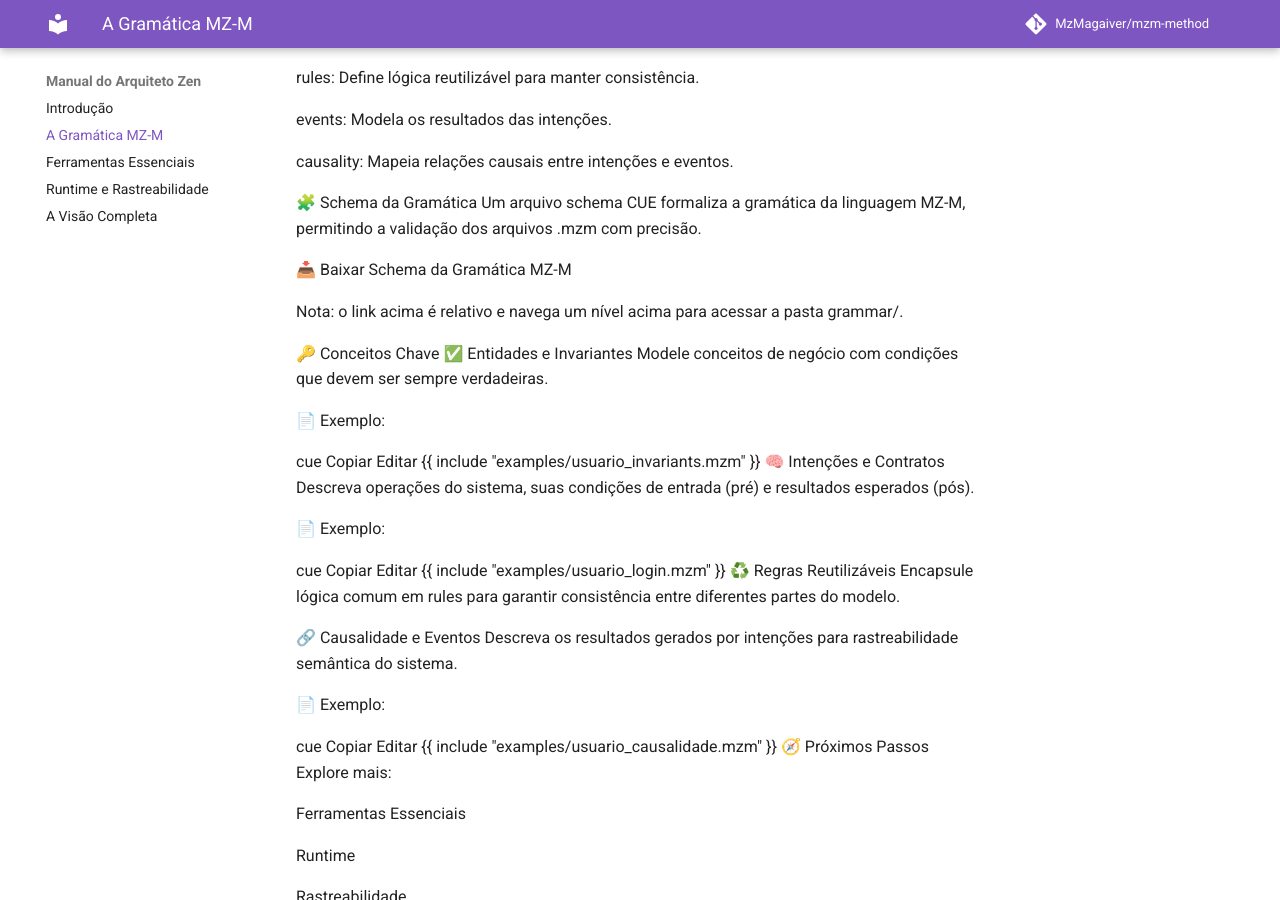
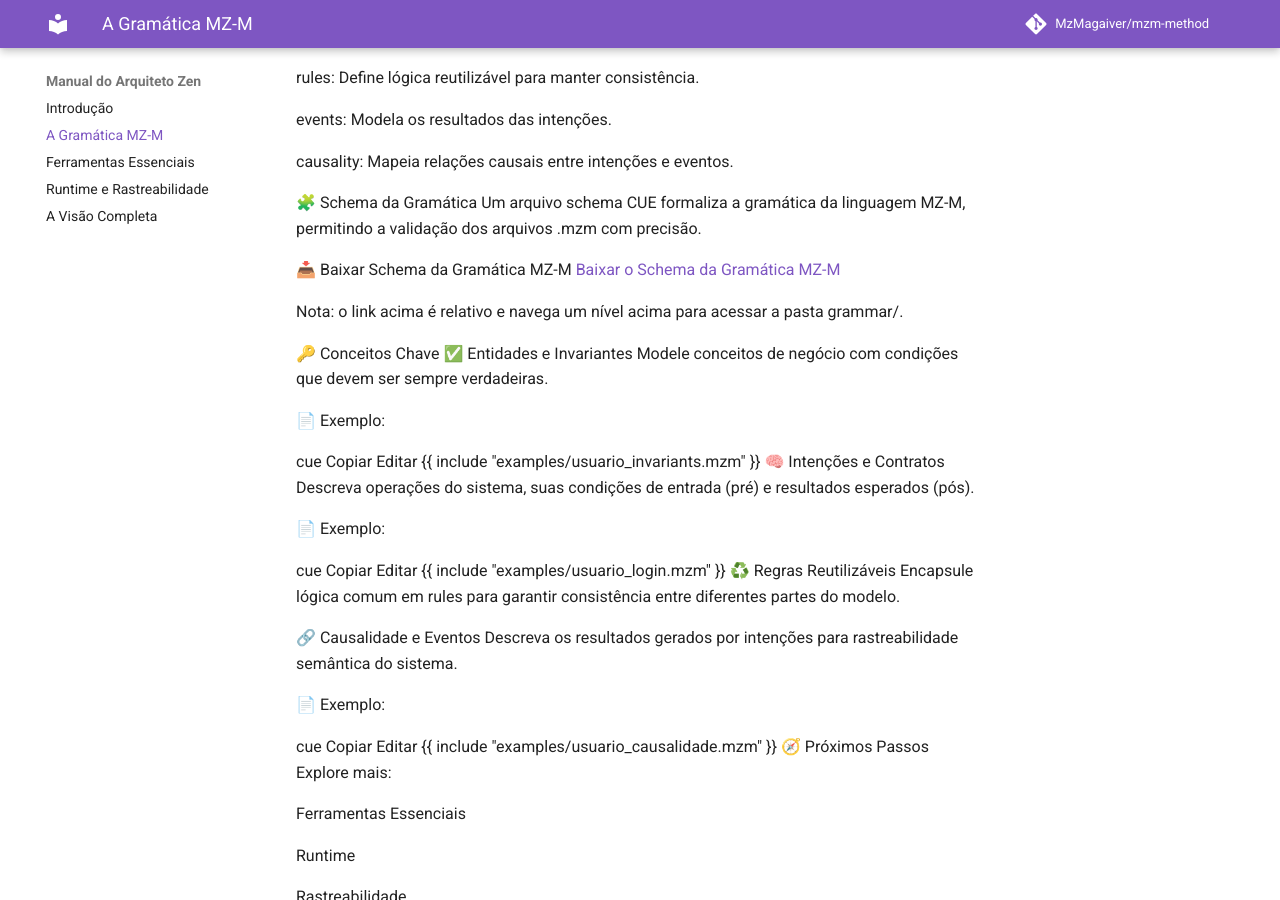
Before and after one commit to MzMagaiver/mzm-method, an MkDocs documentation site: the page built from docs/manual/gramatica.md, in a window 1280 px wide and 900 px high, scrolled down 447 px. Built offline with MkDocs 1.6.1 and Material for MkDocs 9.7.7, drawn with Linux system fonts in a browser that asks for light colours; comment, search, counter and statistics services are not loaded.

Commit message:
Update gramatica.md

```diff
--- a/docs/manual/gramatica.md
+++ b/docs/manual/gramatica.md
@@ -19,7 +19,7 @@
 🧩 Schema da Gramática
 Um arquivo schema CUE formaliza a gramática da linguagem MZ-M, permitindo a validação dos arquivos .mzm com precisão.
 
-📥 Baixar Schema da Gramática MZ-M
+📥 Baixar Schema da Gramática MZ-M [Baixar o Schema da Gramática MZ-M](grammar/mzm_grammar_schema.cue)
 
 Nota: o link acima é relativo e navega um nível acima para acessar a pasta grammar/.
 
```
